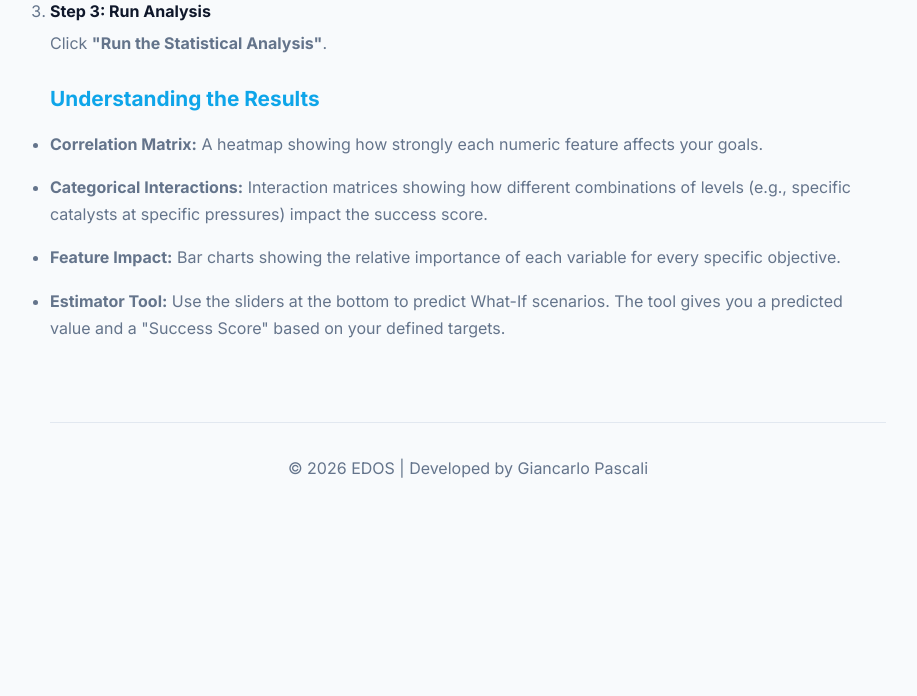
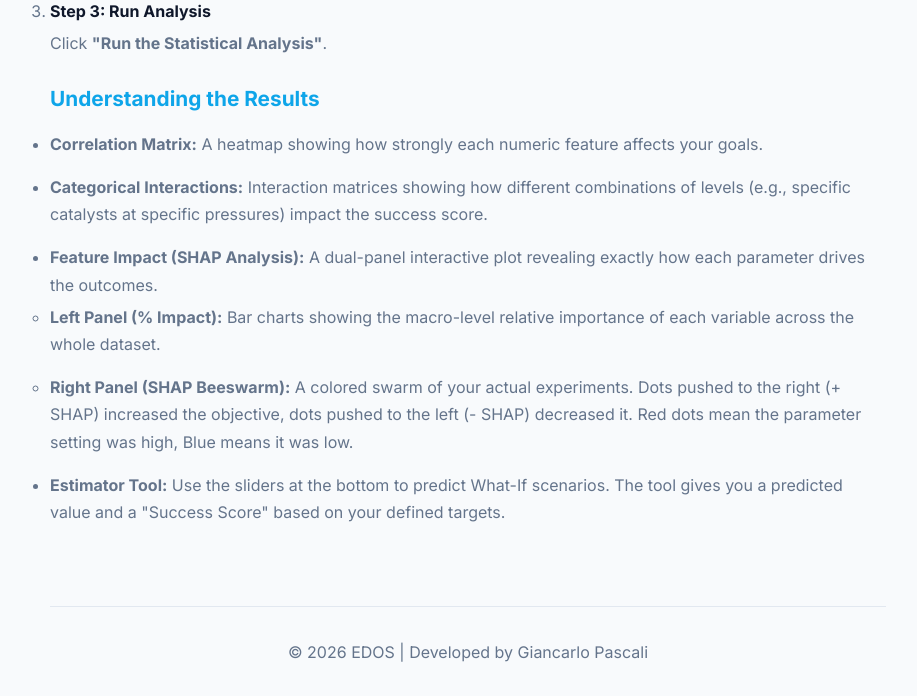
Before and after one commit to giancarlopascali-hub/EDOS, a Flask app: page /guide in a window 1280 px wide. Shown: the part 4071-4767 px from the top of the page, without its empty margins (172-1089 px from the left). Before the commit the page ends 4549 px from the top, so only its background shows below. Run offline with Flask 3, Linux system fonts and the light colour scheme; some libraries are stand-ins or nearby versions.

Commit message:
Implement SHAP Beeswarm multi-model analysis in SA module (v2.1)

```diff
--- a/app.py
+++ b/app.py
@@ -757,9 +757,45 @@ def run_sa():
                 val = sum(importance_pct[i] for i in rel_indices)
                 grouped_importance[f_name] = round(val, 2)
 
+            # --- SHAP EXPLAINER PIPELINE ---
+            import shap
+            shap_data = None
+            try:
+                if model_name == 'random_forest':
+                    explainer = shap.TreeExplainer(model)
+                    shap_vals = explainer.shap_values(X_data)
+                elif model_name == 'mlp':
+                    background = shap.kmeans(X_data, min(50, len(X_data)))
+                    explainer = shap.KernelExplainer(model.predict, background)
+                    shap_vals = explainer.shap_values(X_data)
+                elif model_name == 'linear':
+                    explainer = shap.LinearExplainer(model, X_data)
+                    shap_vals = explainer.shap_values(X_data)
+
+                # Single-output model returns 2D array, some versions return list
+                if isinstance(shap_vals, list):
+                    shap_vals = shap_vals[0]
+
+                # Group dummy SHAP values back to original parent features
+                grouped_shap = {f: np.zeros(len(X_data)) for f in feat_names}
+                for f_name in feat_names:
+                    rel_indices = [i for i, c in enumerate(encoded_feat_names) if c == f_name or f"{f_name}_" in c]
+                    for idx in rel_indices:
+                        grouped_shap[f_name] += shap_vals[:, idx]
+
+                shap_data = {
+                    'features': feat_names,
+                    'shap_values': [grouped_shap[f].tolist() for f in feat_names],
+                    'feature_values': [X_raw[f].tolist() for f in feat_names]
+                }
+            except Exception as e:
+                print(f"SHAP Explainer execution failed on {model_name}: {e}")
+            # --- END SHAP PIPELINE ---
+
             results[obj] = {
                 'reliability': None if np.isnan(reliability) else round(float(reliability), 3),
                 'importance': grouped_importance,
+                'shap_data': shap_data,
                 'fit_flag': 'Good' if reliability > 0.7 else ('Limited' if reliability >= 0.4 else 'Poor')
             }
 
--- a/requirements.txt
+++ b/requirements.txt
@@ -10,3 +10,4 @@ matplotlib==3.9.4
 scipy==1.14.1
 werkzeug==3.1.6
 gunicorn==23.0.0
+shap>=0.40.0
--- a/templates/guide.html
+++ b/templates/guide.html
@@ -182,7 +182,12 @@
             <ul>
                 <li><b>Correlation Matrix:</b> A heatmap showing how strongly each numeric feature affects your goals.</li>
                 <li><b>Categorical Interactions:</b> Interaction matrices showing how different combinations of levels (e.g., specific catalysts at specific pressures) impact the success score.</li>
-                <li><b>Feature Impact:</b> Bar charts showing the relative importance of each variable for every specific objective.</li>
+                <li><b>Feature Impact (SHAP Analysis):</b> A dual-panel interactive plot revealing exactly how each parameter drives the outcomes.
+                    <ul style="margin-top: 5px; margin-bottom: 5px;">
+                        <li><b>Left Panel (% Impact):</b> Bar charts showing the macro-level relative importance of each variable across the whole dataset.</li>
+                        <li><b>Right Panel (SHAP Beeswarm):</b> A colored swarm of your actual experiments. Dots pushed to the right (+ SHAP) increased the objective, dots pushed to the left (- SHAP) decreased it. Red dots mean the parameter setting was high, Blue means it was low.</li>
+                    </ul>
+                </li>
                 <li><b>Estimator Tool:</b> Use the sliders at the bottom to predict What-If scenarios. The tool gives you a predicted value and a "Success Score" based on your defined targets.</li>
             </ul>
         </section>
```
Also changed, not shown: static/app.js (+92 -12 lines).
